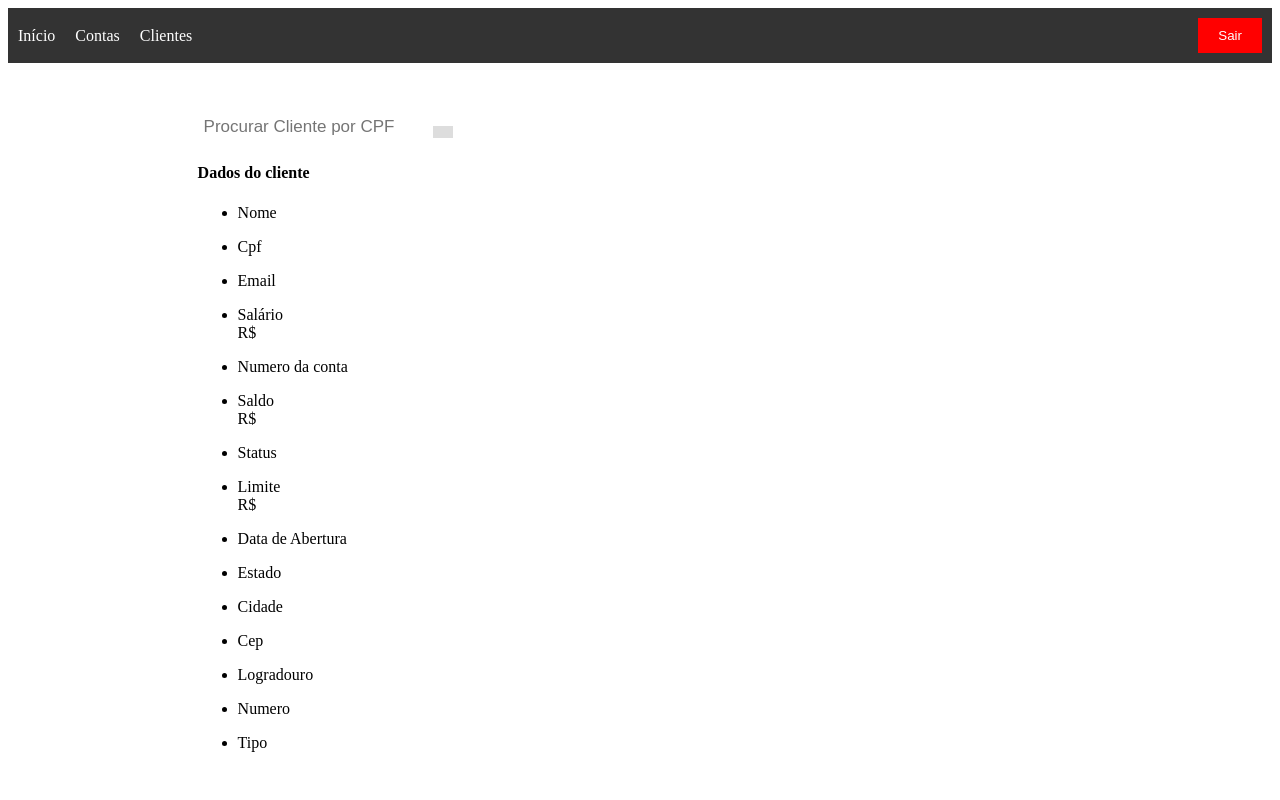
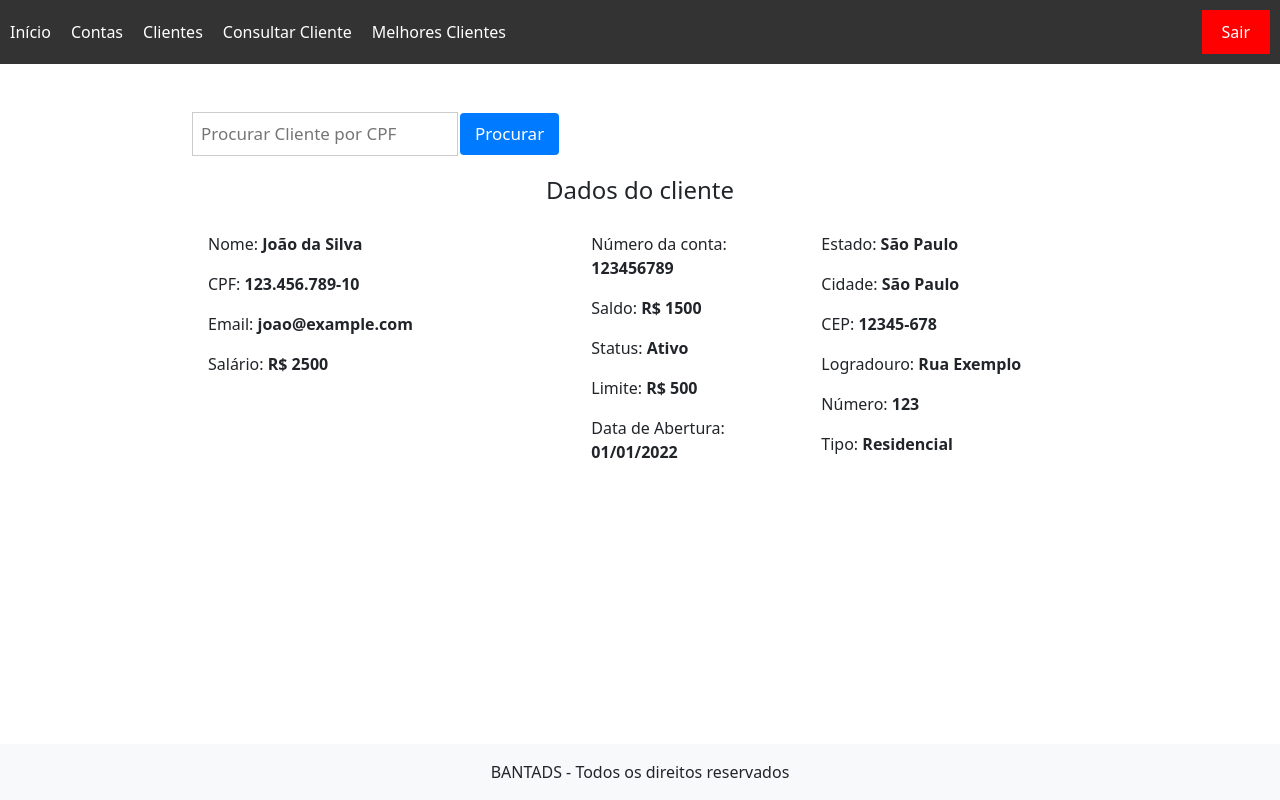
Before and after one commit to allanmuraroto/BANTADS2024, an Angular app in the folder front/: page /consultarCliente in a window 1280 px wide. Built offline with nearby package versions, Linux system fonts and the light colour scheme.

Commit message:
[DAC][Telas Listar Cliente, Consultar Cliente e Melhores Clientes / Ajustes Menu e Rodapé]

```diff
--- a/front/angular.json
+++ b/front/angular.json
@@ -25,7 +25,8 @@
               "src/assets"
             ],
             "styles": [
-              "src/styles.css"
+              "src/styles.css",
+              "node_modules/bootstrap/dist/css/bootstrap.min.css"
             ],
             "scripts": [],
             "server": "src/main.server.ts",
--- a/front/src/app/app.component.html
+++ b/front/src/app/app.component.html
@@ -1,3 +1,9 @@
 <app-menubar></app-menubar>
 
 <router-outlet />
+
+<footer class="footer fixed-bottom mt-auto py-3 bg-light">
+    <div class="container text-center">
+        BANTADS - Todos os direitos reservados
+    </div>
+  </footer>
--- a/front/src/app/app.routes.ts
+++ b/front/src/app/app.routes.ts
@@ -2,9 +2,11 @@ import { Routes } from '@angular/router';
 import { InicialGerenteComponent } from './gerente/inicial-gerente/inicial-gerente.component';
 import { MelhoresClientesComponent } from './gerente/melhores-clientes/melhores-clientes.component';
 import { ConsultarClienteComponent } from './gerente/consultar-cliente/consultar-cliente.component';
+import { ConsultarComponent } from './gerente/consultar/consultar.component';
 
 export const routes: Routes = [
   { path: 'gerente', component: InicialGerenteComponent },
   { path:'melhoresClientes', component: MelhoresClientesComponent },
-  { path: 'consultarCliente', component: ConsultarClienteComponent }
+  { path: 'consultarCliente', component: ConsultarClienteComponent },
+  {path: 'listarClientes', component: ConsultarComponent}
 ];
--- a/front/src/app/gerente/consultar-cliente/consultar-cliente.component.html
+++ b/front/src/app/gerente/consultar-cliente/consultar-cliente.component.html
@@ -1,107 +1,69 @@
-<div>
-    <div style="width: 70%; padding-top: 40px; margin: 0 auto !important;float: none !important;">
+<div style="width: 70%; padding-top: 40px; margin: 0 auto !important; float: none !important;">
   <div class="search-container-cpf">
-        <form>
-          <input type="text" placeholder="Procurar Cliente por CPF" id="cpf" name="cpf">
-          <button type="submit">
-            <i class="fa fa-search"></i></button>
+    <form style="margin-bottom: 20px;">
+      <input type="text" placeholder="Procurar Cliente por CPF" id="cpf" name="cpf" style="padding: 8px; border: 1px solid #ccc;">
+      <button type="submit" style="padding: 8px 15px; background-color: #007bff; color: #fff; border: none; cursor: pointer; border-radius: 4px;">
+        <i class="fa fa-search"></i> Procurar</button>
     </form>
     <div class="row justify-content-md-center">
-
-          <div class="row">
-            <h4>Dados do cliente</h4>
-            <div class="col-5">
+      <h4 style="text-align: center; margin-bottom: 20px;">Dados do cliente</h4>
+      <div class="col-md-5">
         <ul class="list-group">
           <li class="list-group-item">
-                  <p>Nome<br>
-
-                </p>
+            <p style="margin: 0;">Nome: <strong>{{ nome }}</strong></p>
           </li>
           <li class="list-group-item">
-                  <p>Cpf <br>
-
-                </p>
+            <p style="margin: 0;">CPF: <strong>{{ cpf }}</strong></p>
           </li>
           <li class="list-group-item">
-                  <p>Email <br>
-
-                </p>
+            <p style="margin: 0;">Email: <strong>{{ email }}</strong></p>
           </li>
           <li class="list-group-item">
-                  <p>Salário <br> R$
-
-                </p>
+            <p style="margin: 0;">Salário: <strong>R$ {{ salario }}</strong></p>
           </li>
         </ul>
       </div>
-            <div class="col-3">
+      <div class="col-md-3">
         <ul class="list-group">
           <li class="list-group-item">
-                  <p>Numero da conta <br>
-
-                </p>
+            <p style="margin: 0;">Número da conta: <strong>{{ numeroConta }}</strong></p>
           </li>
           <li class="list-group-item">
-                  <p>Saldo <br> R$
-
-                </p>
+            <p style="margin: 0;">Saldo: <strong>R$ {{ saldo }}</strong></p>
           </li>
           <li class="list-group-item">
-                  <p>Status <br>
-
-                </p>
+            <p style="margin: 0;">Status: <strong>{{ status }}</strong></p>
           </li>
           <li class="list-group-item">
-                  <p>Limite <br> R$
-
-                </p>
+            <p style="margin: 0;">Limite: <strong>R$ {{ limite }}</strong></p>
           </li>
           <li class="list-group-item">
-                  <p>Data de Abertura <br>
-
-                </p>
+            <p style="margin: 0;">Data de Abertura: <strong>{{ dataAbertura }}</strong></p>
           </li>
         </ul>
       </div>
-            <div class="col-4 ">
+      <div class="col-md-4">
         <ul class="list-group">
           <li class="list-group-item">
-                  <p>Estado <br>
-
-                </p>
+            <p style="margin: 0;">Estado: <strong>{{ estado }}</strong></p>
           </li>
           <li class="list-group-item">
-                  <p>Cidade <br>
-
-                </p>
+            <p style="margin: 0;">Cidade: <strong>{{ cidade }}</strong></p>
           </li>
           <li class="list-group-item">
-                  <p>Cep <br>
-
-                </p>
+            <p style="margin: 0;">CEP: <strong>{{ cep }}</strong></p>
           </li>
           <li class="list-group-item">
-                  <p>Logradouro <br>
-
-                </p>
+            <p style="margin: 0;">Logradouro: <strong>{{ logradouro }}</strong></p>
           </li>
           <li class="list-group-item">
-                  <p>Numero <br>
-
-                </p>
+            <p style="margin: 0;">Número: <strong>{{ numero }}</strong></p>
           </li>
           <li class="list-group-item">
-                  <p>Tipo <br>
-
-                </p>
+            <p style="margin: 0;">Tipo: <strong>{{ tipo }}</strong></p>
           </li>
         </ul>
       </div>
     </div>
   </div>
 </div>
-      <div>
-      </div>
-    </div>
-    <div>
-    </div>
--- a/front/src/app/gerente/consultar-cliente/consultar-cliente.component.ts
+++ b/front/src/app/gerente/consultar-cliente/consultar-cliente.component.ts
@@ -1,14 +1,28 @@
+import { CommonModule } from '@angular/common';
 import { Component } from '@angular/core';
+import { FormsModule } from '@angular/forms';
 
 @Component({
   selector: 'app-consultar-cliente',
   standalone: true,
-  imports: [
-
-  ],
+  imports: [ CommonModule, FormsModule ],
   templateUrl: './consultar-cliente.component.html',
   styleUrls: ['./consultar-cliente.component.css']
 })
 export class ConsultarClienteComponent {
-
+  nome: string = 'João da Silva';
+  cpf: string = '123.456.789-10';
+  email: string = 'joao@example.com';
+  salario: number = 2500;
+  numeroConta: string = '123456789';
+  saldo: number = 1500;
+  status: string = 'Ativo';
+  limite: number = 500;
+  dataAbertura: string = '01/01/2022';
+  estado: string = 'São Paulo';
+  cidade: string = 'São Paulo';
+  cep: string = '12345-678';
+  logradouro: string = 'Rua Exemplo';
+  numero: string = '123';
+  tipo: string = 'Residencial';
 }
--- /dev/null
+++ b/front/src/app/gerente/consultar/consultar.component.html
@@ -0,0 +1,24 @@
+<div class="container-fluid mt-5">
+    <div class="container">
+      <table class="table table-bordered table-hover text-center">
+        <thead class="thead-dark">
+          <tr>
+            <th>Cpf</th>
+            <th>Nome</th>
+            <th>Saldo</th>
+            <th>Cidade</th>
+            <th>Estado</th>
+          </tr>
+        </thead>
+        <tbody>
+          <tr *ngFor="let person of clientes">
+            <td>{{ person.cpf }}</td>
+            <td>{{ person.nome }}</td>
+            <td>R$ {{ person.conta?.saldo }}</td>
+            <td>{{ person.endereco?.cidade }}</td>
+            <td>{{ person.endereco?.estado }}</td>
+          </tr>
+        </tbody>
+      </table>
+    </div>
+  </div>
--- /dev/null
+++ b/front/src/app/gerente/consultar/consultar.component.ts
@@ -0,0 +1,51 @@
+import { CommonModule } from '@angular/common';
+import { Component } from '@angular/core';
+import { FormsModule } from '@angular/forms';
+
+@Component({
+  selector: 'app-consultar',
+  standalone: true,
+  imports: [ CommonModule, FormsModule ],
+  templateUrl: './consultar.component.html',
+  styleUrl: './consultar.component.css'
+})
+export class ConsultarComponent {
+  clientes: any[] = [
+    {
+      cpf: '123.456.789-10',
+      nome: 'João da Silva',
+      conta: { saldo: 1500 },
+      endereco: { cidade: 'São Paulo', estado: 'SP' }
+    },
+    {
+      cpf: '987.654.321-00',
+      nome: 'Maria Oliveira',
+      conta: { saldo: 2000 },
+      endereco: { cidade: 'Rio de Janeiro', estado: 'RJ' }
+    },
+    {
+      cpf: '111.222.333-44',
+      nome: 'Carlos Souza',
+      conta: { saldo: 3000 },
+      endereco: { cidade: 'Belo Horizonte', estado: 'MG' }
+    },
+    {
+      cpf: '555.666.777-88',
+      nome: 'Ana Silva',
+      conta: { saldo: 4000 },
+      endereco: { cidade: 'Curitiba', estado: 'PR' }
+    },
+    {
+      cpf: '999.888.777-66',
+      nome: 'Pedro Santos',
+      conta: { saldo: 2500 },
+      endereco: { cidade: 'Porto Alegre', estado: 'RS' }
+    },
+    {
+      cpf: '222.333.444-55',
+      nome: 'Mariana Lima',
+      conta: { saldo: 1800 },
+      endereco: { cidade: 'Fortaleza', estado: 'CE' }
+    }
+  ];
+}
--- a/front/src/app/gerente/inicial-gerente/inicial-gerente.component.html
+++ b/front/src/app/gerente/inicial-gerente/inicial-gerente.component.html
@@ -63,11 +63,5 @@
         </table>
       </div>
 
-      <!-- Rodapé -->
-      <footer class="text-center my-4">
-        BANTADS - Todos os direitos reservados
-      </footer>
-    </div>
-
   </div>
 </div>
--- a/front/src/app/gerente/melhores-clientes/melhores-clientes.component.html
+++ b/front/src/app/gerente/melhores-clientes/melhores-clientes.component.html
@@ -1,40 +1,26 @@
 <div class="container-fluid mt-5">
   <div class="container">
-      <table class="row-border hover">
-        <thead>
+    <table class="table table-bordered">
+      <thead style="background-color: #778899;">
         <tr>
           <th>Cpf</th>
           <th>Nome</th>
           <th>Email</th>
           <th>Salario</th>
           <th>Saldo</th>
-            <th>cidade</th>
-            <th>estado</th>
+          <th>Cidade</th>
+          <th>Estado</th>
         </tr>
       </thead>
       <tbody>
-          <tr>
-            <td>
-
-            </td>
-            <td>
-
-            </td>
-            <td>
-
-            </td>
-            <td>R$
-
-            </td>
-            <td>R$
-
-            </td>
-            <td>
-
-            </td>
-            <td>
-
-            </td>
+        <tr *ngFor="let pessoa of pessoas">
+          <td>{{ pessoa.cpf }}</td>
+          <td>{{ pessoa.nome }}</td>
+          <td>{{ pessoa.email }}</td>
+          <td>R$ {{ pessoa.salario }}</td>
+          <td>R$ {{ pessoa.saldo }}</td>
+          <td>{{ pessoa.cidade }}</td>
+          <td>{{ pessoa.estado }}</td>
         </tr>
       </tbody>
     </table>
--- a/front/src/app/gerente/melhores-clientes/melhores-clientes.component.ts
+++ b/front/src/app/gerente/melhores-clientes/melhores-clientes.component.ts
@@ -1,12 +1,43 @@
+import { CommonModule } from '@angular/common';
 import { Component } from '@angular/core';
+
+interface Pessoa {
+  cpf: string;
+  nome: string;
+  email: string;
+  salario: number;
+  saldo: number;
+  cidade: string;
+  estado: string;
+}
 
 @Component({
   selector: 'app-melhores-clientes',
   standalone: true,
-  imports: [],
+  imports: [ CommonModule ],
   templateUrl: './melhores-clientes.component.html',
   styleUrl: './melhores-clientes.component.css'
 })
 export class MelhoresClientesComponent {
 
+  pessoas: Pessoa[] = [
+    {
+      cpf: '123.456.789-10',
+      nome: 'João da Silva',
+      email: 'joao@example.com',
+      salario: 2500,
+      saldo: 1500,
+      cidade: 'São Paulo',
+      estado: 'SP'
+    },
+    {
+      cpf: '987.654.321-00',
+      nome: 'Maria Oliveira',
+      email: 'maria@example.com',
+      salario: 3000,
+      saldo: 2000,
+      cidade: 'Rio de Janeiro',
+      estado: 'RJ'
+    }
+  ];
 }
--- a/front/src/app/gerente/menubar/menubar.component.html
+++ b/front/src/app/gerente/menubar/menubar.component.html
@@ -1,8 +1,11 @@
 <header class="menu-bar">
   <ul>
-    <li><a routerLink="/gerente/inicio">Início</a></li>
-    <li><a routerLink="/gerente/contas">Contas</a></li>
-    <li><a routerLink="/gerente/clientes">Clientes</a></li>
+    <li class="nav-item"><a class="nav-link" href="#" routerLink="/gerente/inicio">Início</a></li>
+    <li class="nav-item"><a class="nav-link" href="#" routerLink="/gerente/contas">Contas</a></li>
+    <li class="nav-item"><a class="nav-link" href="/listarClientes" routerLink="/gerente/listarClientes">Clientes</a></li>
+    <li class="nav-item"><a class="nav-link" href="/consultarCliente" routerLink="/gerente/consultarCliente">Consultar Cliente</a></li>
+    <li class="nav-item"><a class="nav-link" href="/melhoresClientes" routerLink="/gerente/melhoresClientes">Melhores Clientes</a></li>
+
   </ul>
   <button class="sair-button">Sair</button>
 </header>
```
Also changed, not shown: front/src/app/gerente/consultar/consultar.component.css (added), 1 other file (tests, documents, lock files or other folders). Lines whose indentation alone changed are shown as unchanged.
